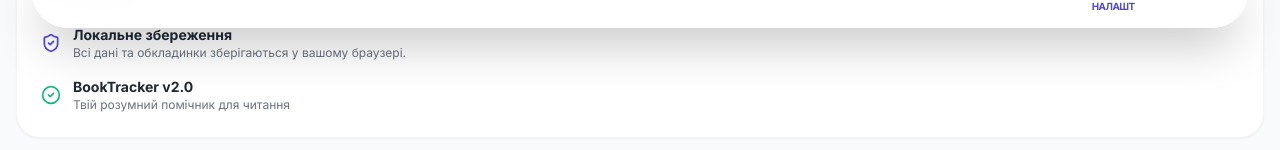
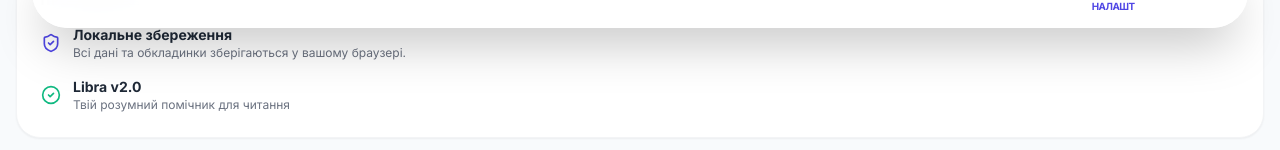
Before and after one commit to julfyzzz-ops/Libra, a React (Vite) app: page / in a window 1280 px wide. Both pictures are taken after a click on the button "НАЛАШТ". Shown: the part 748-898 px from the top of the page. Built offline with nearby package versions, Linux system fonts and the light colour scheme.

Commit message:
refactor: Rename application to Libra
Updates application title, download filenames, and error messages to reflect the new application name "Libra".

```diff
--- a/components/Settings.tsx
+++ b/components/Settings.tsx
@@ -37,7 +37,7 @@ export const Settings: React.FC = () => {
       const link = document.createElement('a');
       const timestamp = new Date().toISOString().split('T')[0];
       link.href = url;
-      link.download = `booktracker_library_${timestamp}.json`;
+      link.download = `libra_library_${timestamp}.json`;
       document.body.appendChild(link);
       link.click();
       document.body.removeChild(link);
@@ -67,7 +67,7 @@ export const Settings: React.FC = () => {
       alert("Бібліотека успішно відновлена з резервної копії!");
       window.location.reload();
     } catch (error) {
-      alert("Не вдалося прочитати файл. Переконайтеся, що це коректний JSON файл BookTracker.");
+      alert("Не вдалося прочитати файл. Переконайтеся, що це коректний JSON файл Libra.");
     } finally {
       if (fileInputRef.current) fileInputRef.current.value = '';
     }
@@ -202,7 +202,7 @@ export const Settings: React.FC = () => {
           <div className="flex items-center gap-3">
              <CheckCircle2 className="text-emerald-500" size={20} />
              <div className="text-sm">
-               <p className="font-bold text-gray-800">BookTracker v2.0</p>
+               <p className="font-bold text-gray-800">Libra v2.0</p>
                <p className="text-gray-500 text-xs">Твій розумний помічник для читання</p>
              </div>
           </div>
--- a/index.html
+++ b/index.html
@@ -4,7 +4,7 @@
 <head>
     <meta charset="UTF-8">
     <meta name="viewport" content="width=device-width, initial-scale=1.0, maximum-scale=1.0, user-scalable=no">
-    <title>BookTracker</title>
+    <title>Libra</title>
 
     <!-- Configure Tailwind to use CSS variables for main colors -->
     <script src="https://cdn.tailwindcss.com"></script>
--- a/services/storageService.ts
+++ b/services/storageService.ts
@@ -70,7 +70,7 @@ export const importLibraryFromJSON = async (file: File): Promise<boolean> => {
 
         // Basic validation
         if (!parsedData || !Array.isArray(parsedData.books)) {
-          throw new Error("Невірний формат файлу BookTracker");
+          throw new Error("Невірний формат файлу Libra");
         }
 
         await saveLibrary(parsedData);
```
